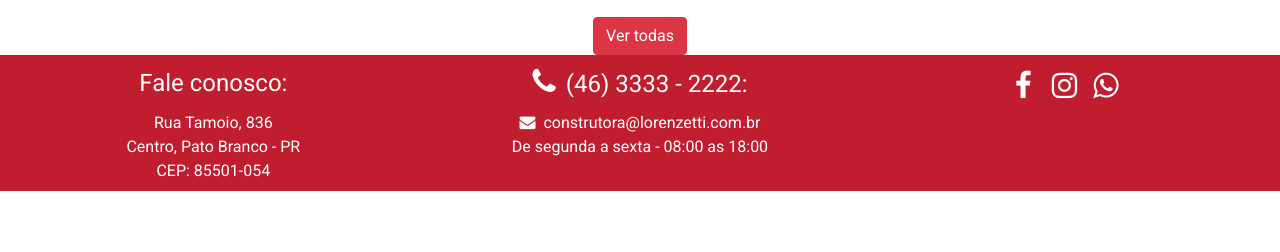
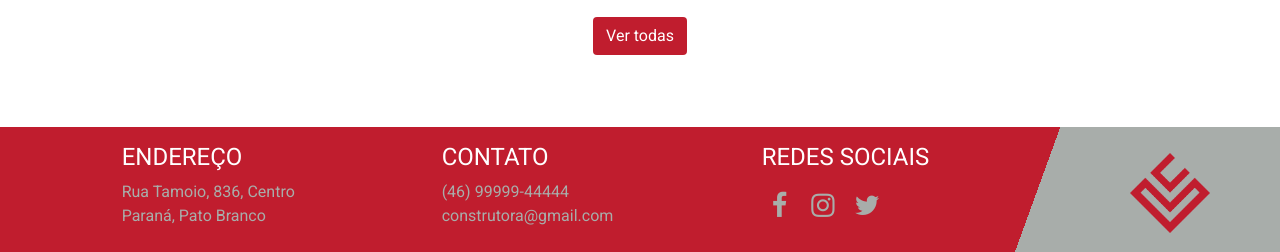
Before and after one commit to Arthurgallina1/lconstrutora, a plain HTML site: page index.html in a window 1280 px wide. Shown: the part 1555-1807 px from the top of the page. Before the commit the page ends 1746 px from the top, so only its background shows below. Drawn offline with nearby package versions, Linux system fonts and the light colour scheme.

```diff
--- a/index.html
+++ b/index.html
@@ -121,47 +121,47 @@
             </figure>
         </div>
         <div class="btn-todas text-center">
-            <button class="btn btn-danger">Ver todas</button>
+            <button class="btn btn-todos">Ver todas</button>
         </div>
     </section>
-    <footer class="page-footer" style="background-color: #C01D2E; padding-top: 1vh; padding-bottom: 1vh">
-        <div class="container-fluid">
-            <div class="row align-items-center">
-                <div class="col text-center">
-                    <h4 class="text-white">Fale conosco:</h4>
-                </div>
-                <div class="col text-center">
-                    <h4 class="text-white"><i class="fa fa-phone mr-1" style="font-size:1.85rem"></i> (46) 3333 - 2222:</h4>
-                </div>
-                <div class="col text-center">
-                        <ul class="nav navbar-nav flex-row justify-content-center flex-nowrap">
-                            <li class="nav-item px-2"><a class="nav-link" href=""><i class="fa fa-facebook mr-1" style="font-size:1.85rem;color: white"></i></a></li>
-                            <li class="nav-item px-2"><a class="nav-link" href=""><i class="fa fa-instagram" style="font-size:1.85rem;color: white"></i></a> </li>
-                            <li class="nav-item px-2"><a class="nav-link" href=""><i class="fa fa-whatsapp" style="font-size:1.85rem;color: white"></i></a> </li>
-                        </ul>
+    <section>
+        <footer class="page-footer py-2">
+            <div class="container-fluid">
+                <div class="row mt-2">
+                    <div class="col-sm-1"></div>
+                    <div class="col-sm-2 text-white"><h4 class="text-uppercase text-white">endereço</h4>
+                        <ul class="list-unstyled">
+
+                          <li>
+                                <a style="color: #a8adaa"> Rua Tamoio, 836, Centro</a>
+                          </li>
+                          <li>
+                            <a style="color: #a8adaa">Paraná, Pato Branco</a>
+                          </li>
+                        </ul></div>
+                    <div class="col-sm-1"></div>
+                    <div class="col-sm-2 text-white"><h4 class="text-uppercase text-white">CONTATO</h4>
+                        <ul class="list-unstyled">
+
+                          <li>
+                            <a style="color: #a8adaa"></i> (46) 99999-44444</a>
+                          </li>
+                          <li>
+                            <a style="color: #a8adaa">construtora@gmail.com</a>
+                          </li> </div>
+                    <div class="col-sm-1"></div>
+                    <div class="col-sm-2 text-white"><h4 class="text-uppercase text-white">REDES SOCIAIS</h4>
+                        <ul class="nav navbar-nav flex-row flex-nowrap" id="redes">
+                                <li class="nav-item"><a style="color: #a8adaa" class="nav-link redes" href="" id="ftrs"><i class="fa fa-facebook mr-1"></i></a> </li>
+                                <li class="nav-item"><a style="color: #a8adaa" class="nav-link redes" href="" id="ftrs"><i class="fa fa-instagram"></i></a> </li>
+                                <li class="nav-item"><a style="color: #a8adaa" class="nav-link redes" href="" id="ftrs"><i class="fa fa-twitter"></i></a> </li>
+                            </ul>
+                    </div>
+                    <div class="col-sm-1"></div>
+                    <div class="col-sm-1 img-footer ml-5"><img src="img/simbolo_vermelho_bg_transparente.png" alt="simbolo vermelho" width="80" height="80" srcset=""></div>
+
                 </div>
             </div>
-            <div class="row align-items-center">
-                <div class="col-4 text-center">
-                    <h7 class="text-white">Rua Tamoio, 836</h7>
-                </div>
-                <div class="col-4 text-center">
-                    <h7 class="text-white"><i class="fa fa-envelope mr-1" style="font-size:1rem"></i> construtora@lorenzetti.com.br</h7>
-                </div>
-            </div>
-            <div class="row align-items-center">
-                <div class="col-4 text-center">
-                    <h7 class="text-white">Centro, Pato Branco - PR</h7>
-                </div>
-                <div class="col-4 text-center">
-                    <h7 class="text-white">De segunda a sexta - 08:00 as 18:00</h7>
-                </div>
-            </div>
-            <div class="row align-items-center">
-                <div class="col-4 text-center">
-                    <h7 class="text-white">CEP: 85501-054</h7>
-                </div>
-            </div>
-        </div>
-    </footer>
+        </footer>
+</section>
 </body></html>
--- a/style.css
+++ b/style.css
@@ -63,6 +63,14 @@ nav.scrolled {
 }
 
 
+.carousel-indicators li {
+    border-radius: 12px;
+    width: 12px;
+    height: 12px;
+    background-color: #404040;
+}
+
+
 
 #obrasIndex {
     margin: 0% 10% 0% 10%;
@@ -99,11 +107,39 @@ nav.scrolled {
 .obras-destaque .fig-box:hover {
     color: white;
     background: var(--cor-primary);
+    box-shadow: 2px 2px var(--cor-primary);
+
 }
 .btn-todas {
-    margin: 0% 10% 0% 10%;
+    margin: 0% 10% 7% 10%;
+}
+.btn-todos{
+    background: #C01D2E;
+    color: white;
+}
+.btn-todos:hover{
+    transition: all 0.3s;
+    background: var(--cor-secundary);
+    font-weight: bold;
+    color: var(--cor-primary);
+}
 
+.page-footer {
+    background: linear-gradient(110deg, var(--cor-primary) 80%, #a8adaa 60%);
 }
+
+#ftrs{
+    font-size: 1.7rem;
+    padding: 6px 10px !important;
+    margin: 0px 0px;
+    text-decoration: none;
+    color: white;
+}
+.img-footer {
+
+    margin-top: 10px;
+}
+
 @media screen and (max-width: 768px) {
     .obras-destaque {
     grid-template-columns: 90%;
@@ -116,10 +152,3 @@ nav.scrolled {
         grid-template-columns: 45% 45%;
     }
 }
-
-.carousel-indicators li {
-    border-radius: 12px;
-    width: 12px;
-    height: 12px;
-    background-color: #404040;
-}
```
Also changed, not shown: main.js (line endings or trailing spaces).
